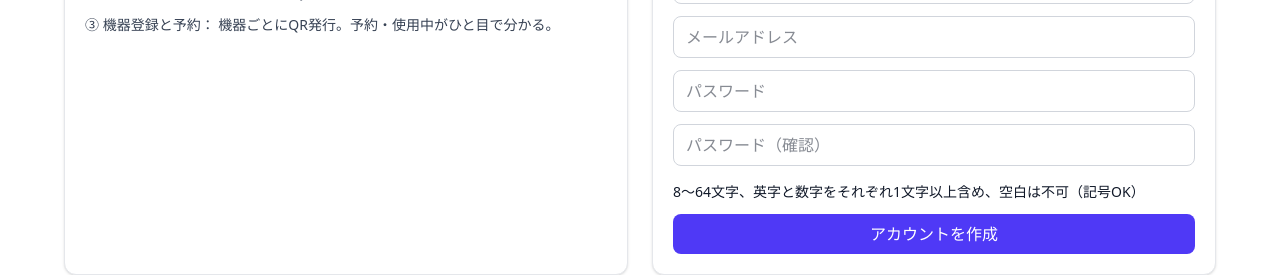
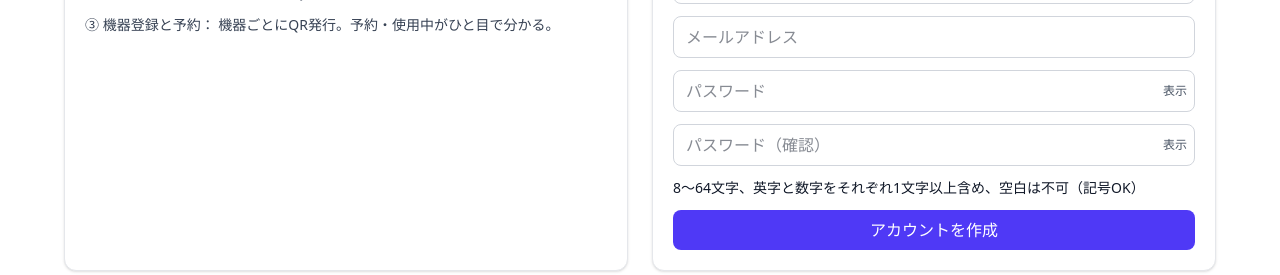
Before and after one commit to shira-shin/lab_yoyaku, a Next.js app in the folder web/: page /login in a window 1280 px wide. Both pictures are taken after a click on the button "新規作成". Shown: the part 394-669 px from the top of the page. Built offline with nearby package versions, Linux system fonts and the light colour scheme; no server answers.

Commit message:
Improve login UX and validation

```diff
--- a/web/src/app/login/page.tsx
+++ b/web/src/app/login/page.tsx
@@ -5,6 +5,7 @@ import { useState } from 'react';
 import { PASSWORD_HINT, passwordRegex } from '@/utils/password';
 
 type Tab = 'login' | 'register';
+const supportEmail = process.env.NEXT_PUBLIC_SUPPORT_EMAIL || 'support@lab-yoyaku.example';
 
 export default function LoginPage() {
   const router = useRouter();
@@ -17,6 +18,8 @@ export default function LoginPage() {
   const [lpass, setLPass] = useState('');
   const [lerr, setLErr] = useState('');
   const [loadingLogin, setLoadingLogin] = useState(false);
+  const [showLoginPassword, setShowLoginPassword] = useState(false);
+  const [showForgotHelp, setShowForgotHelp] = useState(false);
 
   // register
   const [rname, setRName] = useState('');
@@ -25,16 +28,23 @@ export default function LoginPage() {
   const [rpass2, setRPass2] = useState('');
   const [rerr, setRErr] = useState('');
   const [loadingReg, setLoadingReg] = useState(false);
+  const [showRegPassword, setShowRegPassword] = useState(false);
+  const [showRegPassword2, setShowRegPassword2] = useState(false);
 
   async function submitLogin(e: React.FormEvent) {
     e.preventDefault();
     setLErr('');
     setLoadingLogin(true);
     try {
+      const normalizedEmail = lemail.trim().toLowerCase();
+      const normalizedPassword = lpass.trim();
+      if (!normalizedEmail || !normalizedPassword) {
+        throw new Error('missing');
+      }
       const res = await fetch('/api/auth/login', {
         method: 'POST',
         headers: { 'Content-Type': 'application/json' },
-        body: JSON.stringify({ email: lemail, password: lpass }),
+        body: JSON.stringify({ email: normalizedEmail, password: normalizedPassword }),
         credentials: 'same-origin',
       });
       if (!res.ok) throw new Error();
@@ -49,11 +59,15 @@ export default function LoginPage() {
   async function submitRegister(e: React.FormEvent) {
     e.preventDefault();
     setRErr('');
-    if (rpass !== rpass2) {
+    const trimmedEmail = remail.trim().toLowerCase();
+    const trimmedPass = rpass.trim();
+    const trimmedPass2 = rpass2.trim();
+    const trimmedName = rname.trim();
+    if (trimmedPass !== trimmedPass2) {
       setRErr('確認用パスワードが一致しません');
       return;
     }
-    if (!passwordRegex.test(rpass)) {
+    if (!passwordRegex.test(trimmedPass)) {
       setRErr(PASSWORD_HINT);
       return;
     }
@@ -62,7 +76,11 @@ export default function LoginPage() {
       const res = await fetch('/api/auth/register', {
         method: 'POST',
         headers: { 'Content-Type': 'application/json' },
-        body: JSON.stringify({ email: remail, password: rpass, name: rname }),
+        body: JSON.stringify({
+          email: trimmedEmail,
+          password: trimmedPass,
+          name: trimmedName,
+        }),
         credentials: 'same-origin',
       });
       if (!res.ok) {
@@ -83,6 +101,9 @@ export default function LoginPage() {
     'rounded-xl border border-gray-200 bg-white p-5 shadow-sm';
   const input =
     'w-full rounded-lg border border-gray-300 px-3 py-2 focus:outline-none focus:ring-2 focus:ring-gray-800/10';
+  const passwordWrapper = 'relative flex items-center';
+  const toggleButton =
+    'absolute inset-y-0 right-2 flex items-center text-xs text-gray-600 hover:text-gray-900';
 
   return (
     <div className="max-w-6xl mx-auto py-10">
@@ -148,19 +169,37 @@ export default function LoginPage() {
             <form onSubmit={submitLogin} className="space-y-3">
               <input
                 className={input}
+                type="email"
                 placeholder="メールアドレス"
                 value={lemail}
-                onChange={e => setLEmail(e.target.value)}
+                onChange={e => {
+                  setLEmail(e.target.value);
+                  if (lerr) setLErr('');
+                }}
                 required
+                autoComplete="email"
               />
+              <div className={passwordWrapper}>
                 <input
-                className={input}
-                type="password"
+                  className={`${input} pr-16`}
+                  type={showLoginPassword ? 'text' : 'password'}
                   placeholder="パスワード"
                   value={lpass}
-                onChange={e => setLPass(e.target.value)}
+                  onChange={e => {
+                    setLPass(e.target.value);
+                    if (lerr) setLErr('');
+                  }}
                   required
+                  autoComplete="current-password"
                 />
+                <button
+                  type="button"
+                  className={toggleButton}
+                  onClick={() => setShowLoginPassword(v => !v)}
+                >
+                  {showLoginPassword ? '隠す' : '表示'}
+                </button>
+              </div>
               {lerr && <div className="text-sm text-red-600">{lerr}</div>}
               <button
                 className="w-full rounded-lg bg-indigo-600 text-white hover:bg-indigo-500 px-4 py-2 disabled:opacity-60"
@@ -168,6 +207,26 @@ export default function LoginPage() {
               >
                 {loadingLogin ? 'ログイン中…' : 'ログイン'}
               </button>
+              <button
+                type="button"
+                className="w-full text-center text-sm text-indigo-600 hover:text-indigo-500 underline"
+                onClick={() => setShowForgotHelp(v => !v)}
+              >
+                パスワードをお忘れの方はこちら
+              </button>
+              {showForgotHelp && (
+                <div className="text-xs text-gray-600 rounded-lg border border-gray-200 bg-gray-50 p-3 space-y-2">
+                  <p>
+                    パスワードを忘れてしまった場合は、グループ管理者にリセットを依頼するか、登録時のメールアドレスから以下のサポート宛にご連絡ください。
+                  </p>
+                  <p>
+                    サポート連絡先：
+                    <a className="ml-1 text-indigo-600 hover:text-indigo-500 underline" href={`mailto:${supportEmail}`}>
+                      {supportEmail}
+                    </a>
+                  </p>
+                </div>
+              )}
               <p className="text-xs text-muted text-center">デモ: <b>demo / demo</b> でもログインできます。</p>
             </form>
           )}
@@ -182,27 +241,58 @@ export default function LoginPage() {
               />
               <input
                 className={input}
+                type="email"
                 placeholder="メールアドレス"
                 value={remail}
-                onChange={e => setREmail(e.target.value)}
+                onChange={e => {
+                  setREmail(e.target.value);
+                  if (rerr) setRErr('');
+                }}
                 required
+                autoComplete="email"
               />
+              <div className={passwordWrapper}>
                 <input
-              className={input}
-                type="password"
+                  className={`${input} pr-16`}
+                  type={showRegPassword ? 'text' : 'password'}
                   placeholder="パスワード"
                   value={rpass}
-                onChange={e => setRPass(e.target.value)}
+                  onChange={e => {
+                    setRPass(e.target.value);
+                    if (rerr) setRErr('');
+                  }}
                   required
+                  autoComplete="new-password"
                 />
+                <button
+                  type="button"
+                  className={toggleButton}
+                  onClick={() => setShowRegPassword(v => !v)}
+                >
+                  {showRegPassword ? '隠す' : '表示'}
+                </button>
+              </div>
+              <div className={passwordWrapper}>
                 <input
-                className={input}
-                type="password"
+                  className={`${input} pr-16`}
+                  type={showRegPassword2 ? 'text' : 'password'}
                   placeholder="パスワード（確認）"
                   value={rpass2}
-                onChange={e => setRPass2(e.target.value)}
+                  onChange={e => {
+                    setRPass2(e.target.value);
+                    if (rerr) setRErr('');
+                  }}
                   required
+                  autoComplete="new-password"
                 />
+                <button
+                  type="button"
+                  className={toggleButton}
+                  onClick={() => setShowRegPassword2(v => !v)}
+                >
+                  {showRegPassword2 ? '隠す' : '表示'}
+                </button>
+              </div>
               <p className="text-sm text-muted mt-1">{PASSWORD_HINT}</p>
               {rerr && <div className="text-sm text-red-600">{rerr}</div>}
               <button
```
Lines whose indentation alone changed are shown as unchanged.
